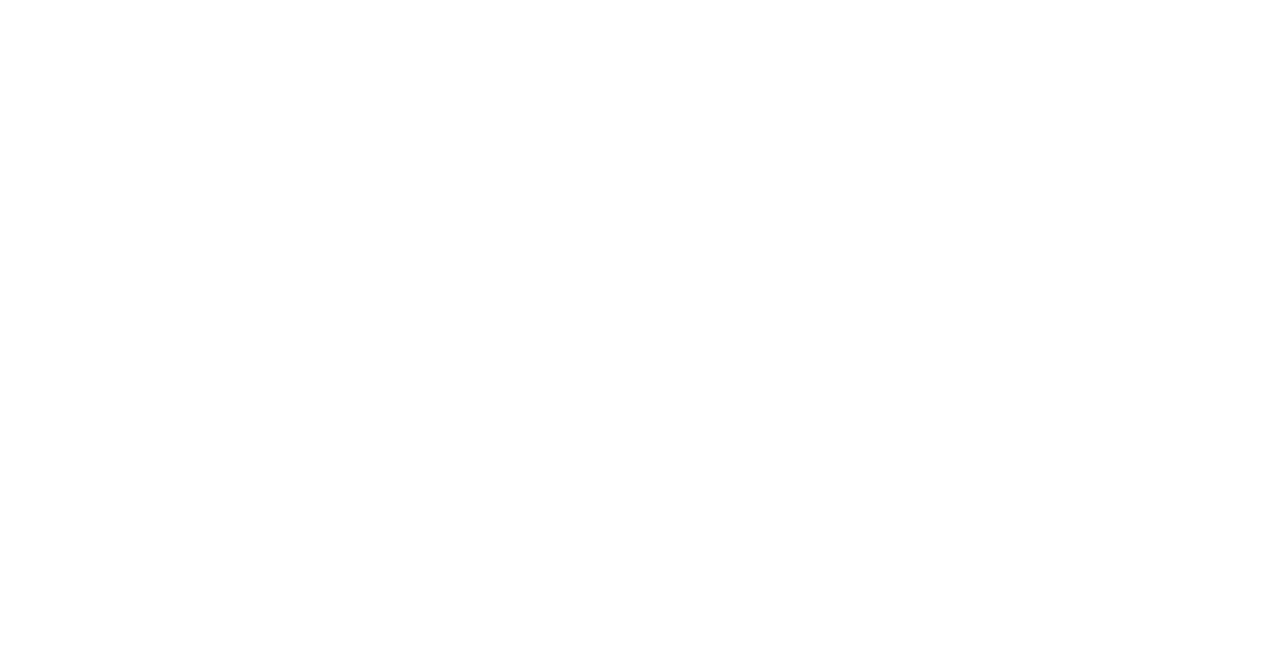
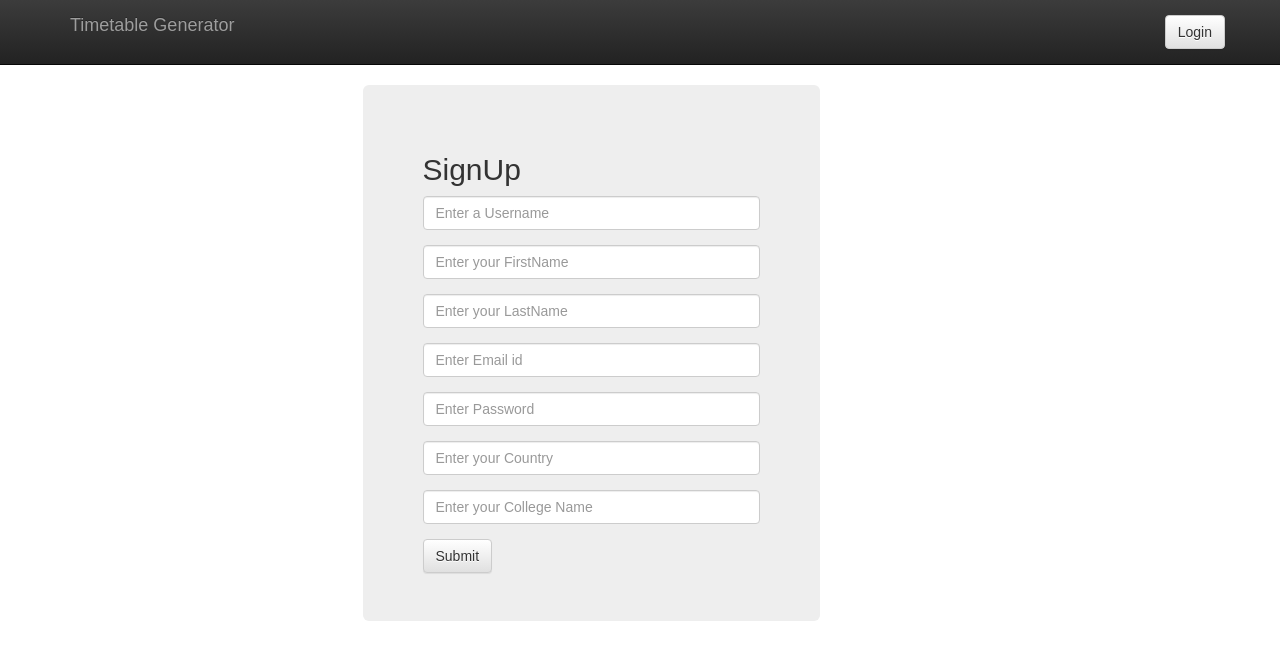
Before and after one commit to ryanStark24/timetable-ui, a React (Create React App) app: page /dashboard in a window 1280 px wide. Shown: the top 660 px of the page. Built offline with nearby package versions, Linux system fonts and the light colour scheme.

Commit message:
router linking updated

```diff
--- a/src/App.js
+++ b/src/App.js
@@ -1,8 +1,8 @@
 import React from 'react';
 import {BrowserRouter as Router, Route} from 'react-router-dom'
 import Homepage from './components/Homepage';
-const App = () => (<Router>
-  <Route exact path='/' component={Homepage}/>
+const App = () => (<Router basename={process.env.PUBLIC_URL} >
+  <Route exact url="/"component={Homepage}/>
 </Router>);
 
 export default App;
```
